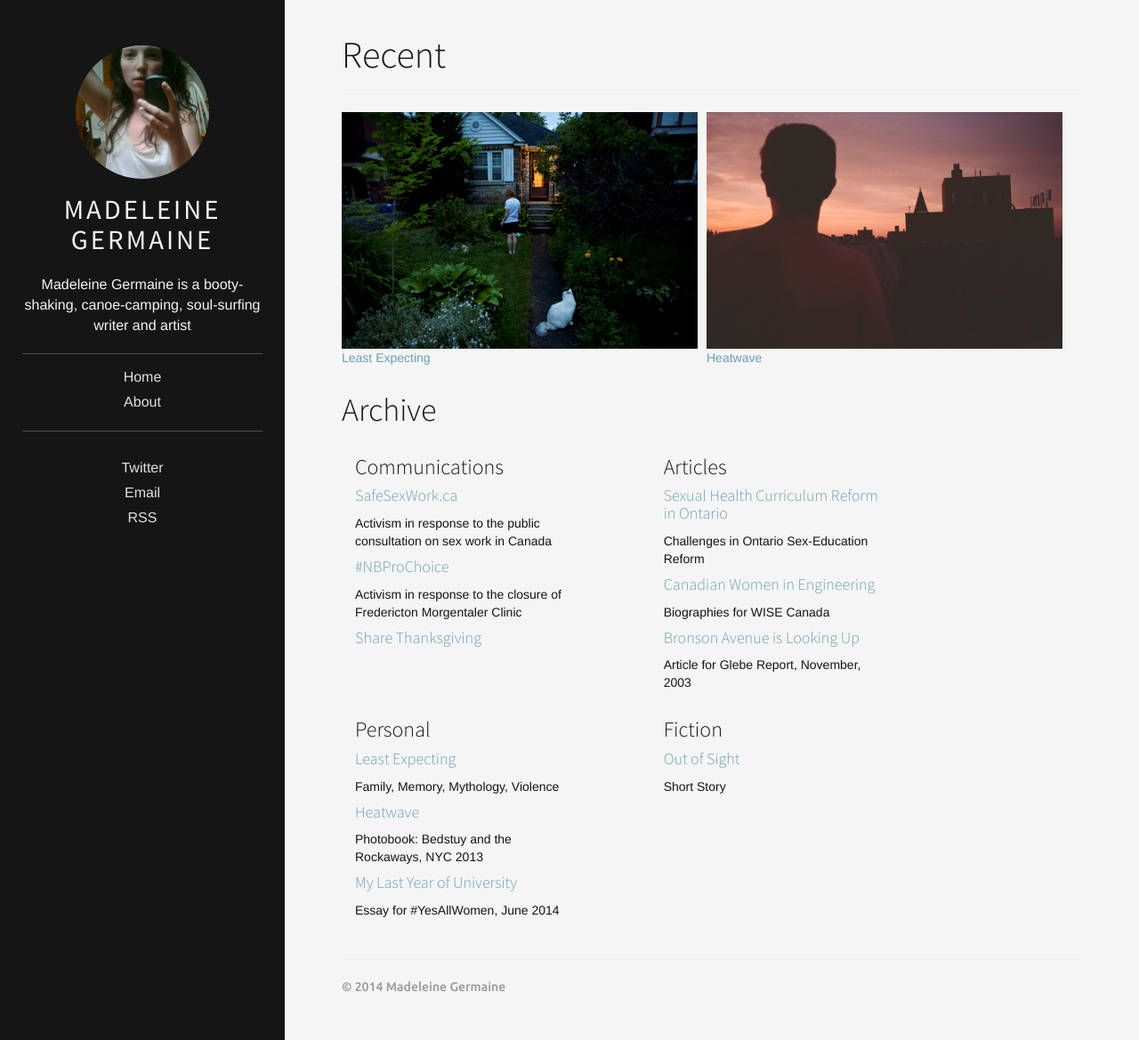
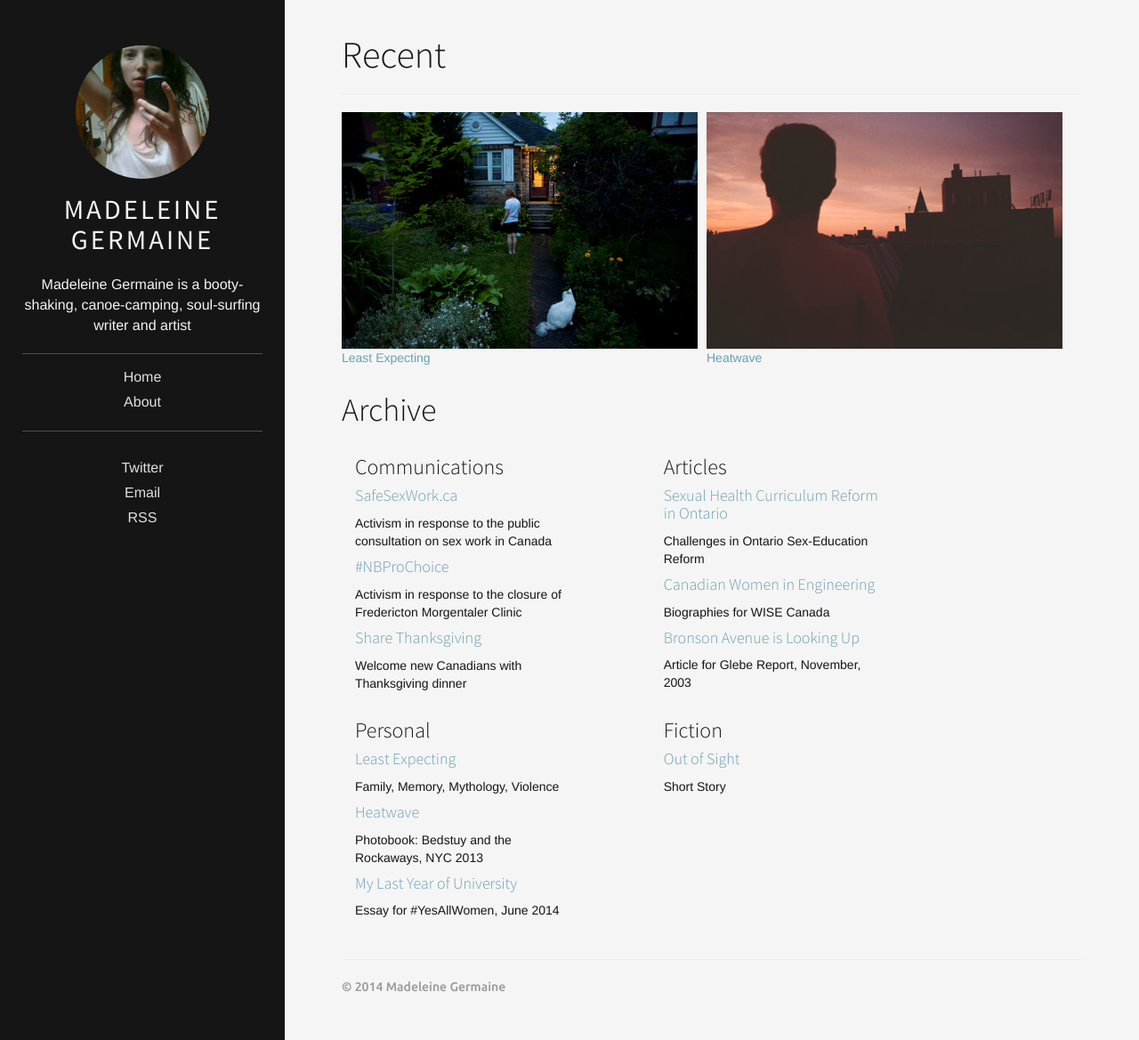
Before and after one commit to madeleinegermaine/madeleinegermaine, a Jekyll site: the page built from index.html, in a window 1280 px wide and 1169 px high. Shown: the whole window at 89% size. Built offline with Jekyll 4.4.1, drawn with Linux system fonts in a browser that asks for light colours; the list of posts is cut into pages by our own code.

Commit message:
Update index.html

```diff
--- a/index.html
+++ b/index.html
@@ -42,7 +42,7 @@ published: true
       </li>
       <li>
       	<h4><a href="https://madeleinegermaine.github.io/activism/commission/2013/10/07/share-thanksgiving.html">Share Thanksgiving</a></h4>
-      	<p></p>
+      	<p>Welcome new Canadians with Thanksgiving dinner</p>
       </li>
     </ul>
   </div>
```
